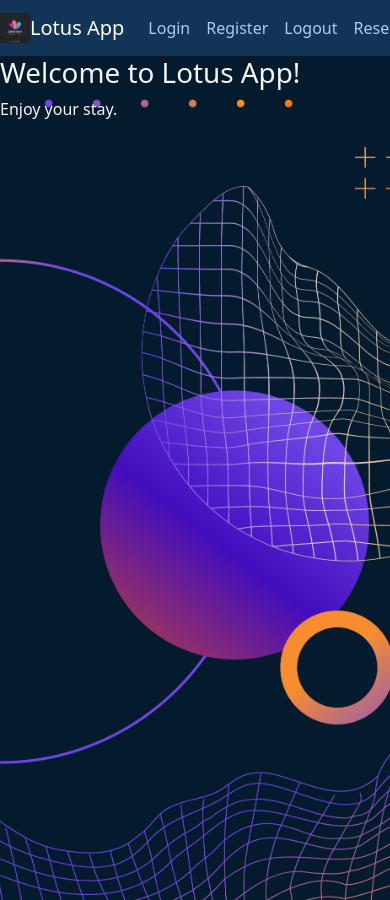
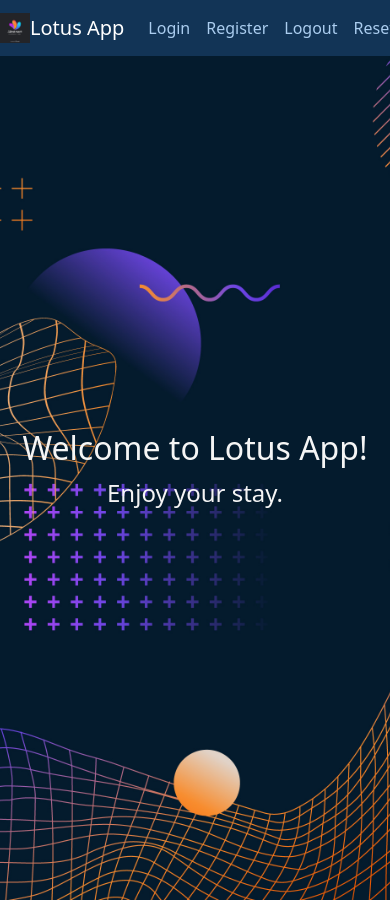
Before and after one commit to nickoya78/lotus_client_app, a React (Create React App) app: page / in a window 390 px wide. Shown: the top 900 px of the page. Built offline with nearby package versions, Linux system fonts and the light colour scheme.

Commit message:
responsive updated

```diff
--- a/src/components/Home.tsx
+++ b/src/components/Home.tsx
@@ -1,16 +1,48 @@
-import React from 'react';
+import React, { useEffect } from 'react';
 import backgroundImage from '../assets/background.jpg'; // Replace with the path to your image
 
 const Home: React.FC = () => {
+  useEffect(() => {
+    document.body.style.backgroundColor = '#f5f5f5'; // Replace with your color
+
+    // Cleanup function to reset the background color when the component unmounts
+    return () => {
+      document.body.style.backgroundColor = '';
+    };
+  }, []); // Empty dependency array means this effect runs once on mount and cleanup on unmount
+
   return (
     <div style={{
       backgroundImage: `url(${backgroundImage})`,
       backgroundSize: 'cover',
+      backgroundPosition: 'center',
+      backgroundRepeat: 'no-repeat',
       height: '100vh',
-      color: '#f5f5f5'
+      color: '#f5f5f5',
+      display: 'flex',
+      flexDirection: 'column',
+      alignItems: 'center',
+      justifyContent: 'center',
+      textAlign: 'center',
+      padding: '1em'
     }}>
-      <h1>Welcome to Lotus App!</h1>
-      <p>Enjoy your stay.</p>
+      <h1 style={{ fontSize: '2em' }}>Welcome to Lotus App!</h1>
+      <p style={{ fontSize: '1.5em' }}>Enjoy your stay.</p>
+      <style>
+      {`
+         @media only screen
+           and (min-device-width: 360px)
+           and (max-device-width: 667px)
+           and (-webkit-min-device-pixel-ratio: 2) {
+           h1 {
+            font-size: 1.5em;
+          }
+          p {
+            font-size: 1em;
+          }
+        }
+     `}
+      </style>
     </div>
   );
 };
--- a/src/components/Navbar.tsx
+++ b/src/components/Navbar.tsx
@@ -1,10 +1,20 @@
-import React from 'react';
+import React, { useEffect } from 'react';
 import { Link } from 'react-router-dom';
 import { Navbar, Nav } from 'react-bootstrap';
 import logo from '../assets/logo.png'; // Import your logo image
 
 const Navigation: React.FC = () => {
+  useEffect(() => {
+    document.body.style.backgroundColor = '#123456'; // Replace with your color
+
+    // Cleanup function to reset the background color when the component unmounts
+    return () => {
+      document.body.style.backgroundColor = '';
+    };
+  }, []); // Empty dependency array means this effect runs once on mount and cleanup on unmount
+
   return (
+    <>
       <Navbar style={{ backgroundColor: '#123456' }} variant="dark">
         <Navbar.Brand href="/">
           <img
@@ -24,6 +34,22 @@ const Navigation: React.FC = () => {
           <Nav.Link as={Link} to="/UpdatePassword" style={{ color: '#abcdef' }}>UpdatePassword</Nav.Link>
         </Nav>
       </Navbar>
+      <style>
+      {`
+          @media only screen
+            and (min-device-width: 360px)
+            and (max-device-width: 667px)
+            and (-webkit-min-device-pixel-ratio: 2) {
+            .navbar {
+              flex-direction: column;
+            }
+            .nav {
+              width: 100%;
+            }
+          }
+        `}
+      </style>
+    </>
   );
 };
 
```
Lines whose indentation alone changed are shown as unchanged.
